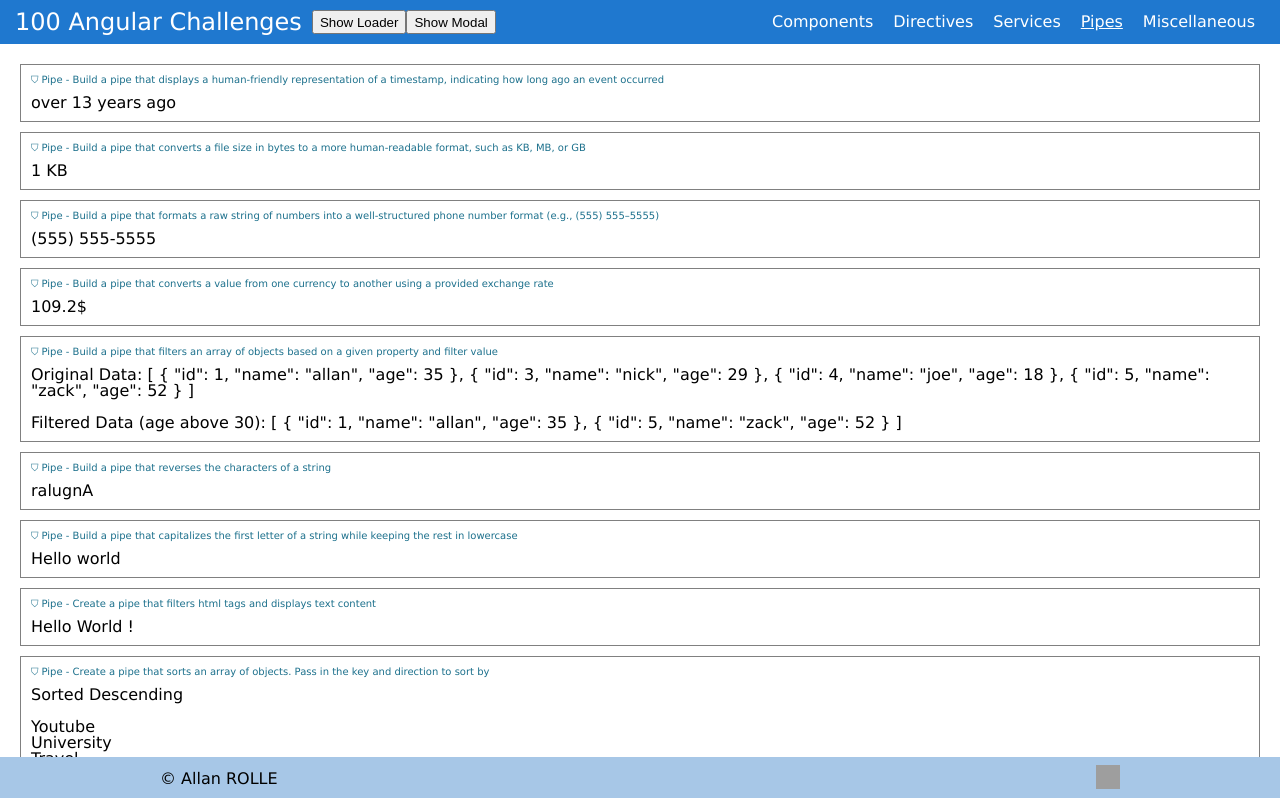
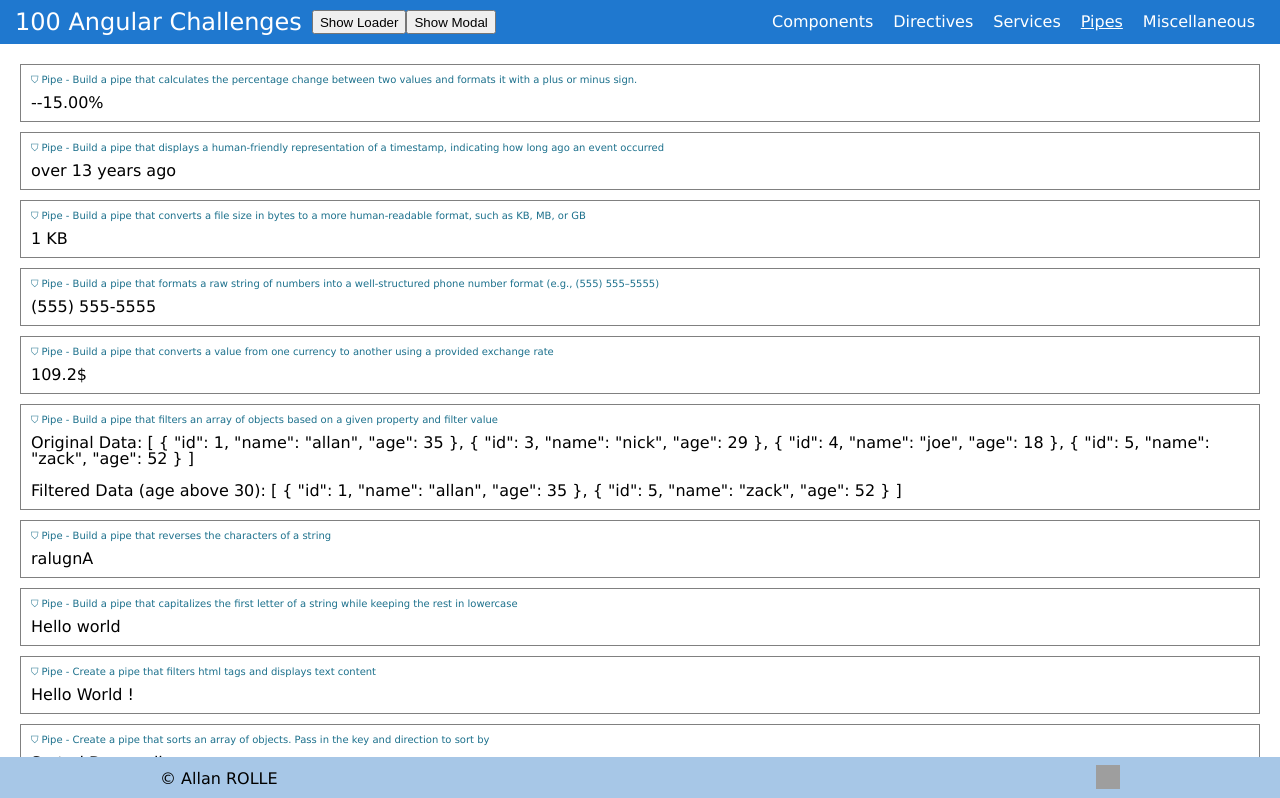
Before and after one commit to Portfolio-Allan-Rolle/100AngularChallenges, an Angular app: page /pipes in a window 1280 px wide. Shown: the top 798 px of the page. Built offline with nearby package versions, Linux system fonts and the light colour scheme; grey boxes are pictures that could not be loaded.

Commit message:
Percent change calculator pipe complete

```diff
--- /dev/null
+++ b/src/app/pipes/percent-change.pipe.ts
@@ -0,0 +1,15 @@
+import { Pipe, PipeTransform } from '@angular/core';
+
+@Pipe({
+  name: 'percentChange',
+})
+export class PercentChangePipe implements PipeTransform {
+  transform(currentValue: number, previousValue: number): string {
+    if (isNaN(currentValue) || isNaN(previousValue)) return '';
+
+    const change =
+      ((currentValue - previousValue) / Math.abs(previousValue)) * 100;
+    const sign = change >= 0 ? '+' : '-';
+    return `${sign}${change.toFixed(2)}%`;
+  }
+}
--- a/src/app/routes/pipes-documentation/pipes-documentation.component.html
+++ b/src/app/routes/pipes-documentation/pipes-documentation.component.html
@@ -1,3 +1,11 @@
+<app-container
+  [title]="
+    'Pipe - Build a pipe that calculates the percentage change between two values and formats it with a plus or minus sign.'
+  "
+>
+  <p>{{ 85 | percentChange: 100 }}</p>
+</app-container>
+
 <app-container
   [title]="
     'Pipe - Build a pipe that displays a human-friendly representation of a timestamp, indicating how long ago an event occurred '
--- a/src/app/routes/pipes-documentation/pipes-documentation.component.ts
+++ b/src/app/routes/pipes-documentation/pipes-documentation.component.ts
@@ -16,10 +16,12 @@
 import { PhoneNumberFormatterPipe } from '../../pipes/phone-number-formatter.pipe';
 import { FileSizeConverterPipe } from '../../pipes/file-size-converter.pipe';
 import { TimeAgoPipe } from '../../pipes/time-ago.pipe';
+import { PercentChangePipe } from '../../pipes/percent-change.pipe';
 
 @Component({
   selector: 'app-pipes-documentation',
   imports: [
+    PercentChangePipe,
     TimeAgoPipe,
     FileSizeConverterPipe,
     PhoneNumberFormatterPipe,
```
Also changed, not shown: 2 other files (tests, documents, lock files or other folders).
